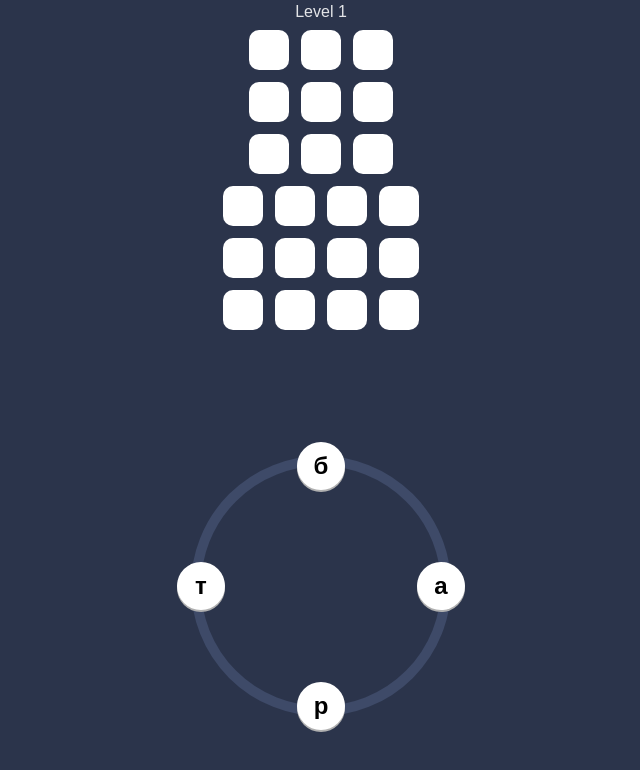
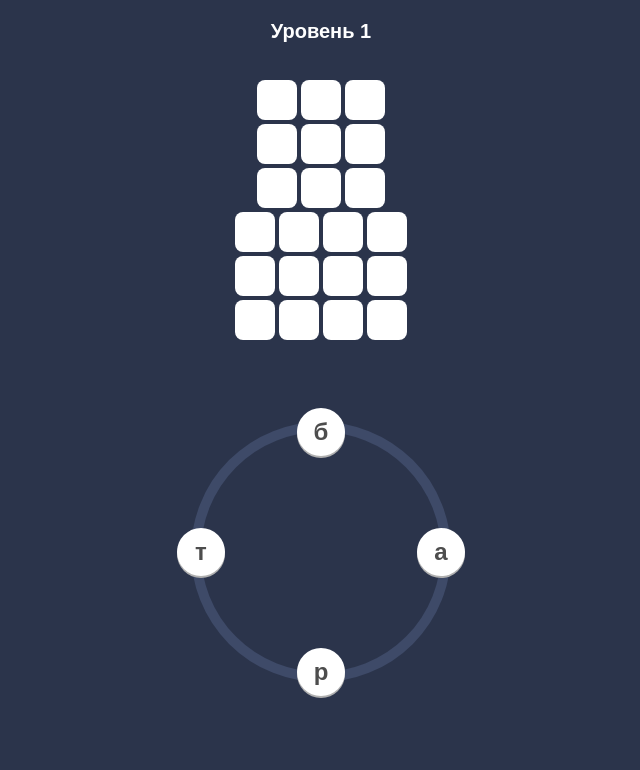
Before and after one commit to artsiom-kisialiou/word-guess-app, a Vue app: page / in a window 1280 px wide. Shown: the top 770 px of the page, without its empty margins (319-959 px from the left). Built offline with nearby package versions, Linux system fonts and the light colour scheme; a web font is replaced by a local one.

Commit message:
reworked circle input, fixed bugs

```diff
--- a/src/components/MainScreen.vue
+++ b/src/components/MainScreen.vue
@@ -1,5 +1,5 @@
 <template>
-  <div style="text-align: center">Level {{ props.levelNum }}</div>
+  <div class="level-title">Уровень {{ props.levelNum }}</div>
   <div class="main-container">
     <div class="words">
       <div
@@ -84,13 +84,16 @@ const findUniqueChars = () => {
 };
 
 const showWord = (word) => {
-  inputWord.value.push(word);
+  if (inputWord.value[inputWord.value.length - 1] == word) {
+    return;
+  } else {
+    inputWord.value.push(word);
+  }
 };
 
 const compareWord = () => {
   wordChars.value.find((word) => {
     if (word.chars.join("") === inputWord.value.join("")) {
-      console.log("find");
       word.guessed = true;
       return true;
     }
@@ -116,13 +119,21 @@ const checkProgress = () => {
     }
   });
   if (count === wordChars.value.length) {
-    console.log("win");
     emit("onVictory");
   }
 };
 </script>
 
 <style scoped>
+.level-title {
+  margin: 2vmin 0 4vmin;
+  font: "VAG World";
+  font-weight: 700;
+  font-size: 20px;
+  line-height: 30px;
+  color: #ffffff;
+  text-align: center;
+}
 .main-container {
   display: flex;
   flex-direction: column;
@@ -135,7 +146,7 @@ const checkProgress = () => {
 }
 
 .word-input {
-  height: 15vmin;
+  height: 10vmin;
 }
 
 .word-container {
@@ -149,13 +160,13 @@ const checkProgress = () => {
 .char-cell {
   background-color: #ffffff;
   text-align: center;
-  border-radius: 10px;
+  border-radius: 8px;
   font: "VAG World";
   font-weight: 700;
   font-size: 3vmin;
   width: 5vmin;
   height: 5vmin;
-  margin: 6px;
+  margin: 2px;
 }
 
 .char-cell-guessed {
@@ -172,5 +183,9 @@ const checkProgress = () => {
     width: 8vmin;
     height: 8vmin;
   }
+
+  .word-input {
+    height: 20vmin;
+  }
 }
 </style>
--- a/src/components/VictoryScreen.vue
+++ b/src/components/VictoryScreen.vue
@@ -66,4 +66,16 @@ const nextLevel = () => {
   box-shadow: none;
   transform: translateY(4px);
 }
+
+@media only screen and (max-width: 600px) {
+  .title {
+    margin-top: 40vmin;
+  }
+
+  .next-level {
+    width: 250px;
+    height: 70px;
+    font-size: 20px;
+  }
+}
 </style>
--- a/src/shared/CircleWord.vue
+++ b/src/shared/CircleWord.vue
@@ -1,14 +1,4 @@
 <template>
-  <div class="canvas-container">
-    <canvas
-      ref="drawContainer"
-      width="350"
-      height="350"
-      @pointerdown.left="startDraw"
-      @pointermove="draw"
-      style="position: absolute"
-    >
-    </canvas>
   <div
     class="circle"
     :style="`--total: ${props.characters.length}`"
@@ -18,17 +8,17 @@
       class="char-button"
       :class="char.hover"
       :style="`--i: ${idx}`"
-        @pointerdown="handleClick(char)"
-        @pointerenter="hover ? handleMove(char) : ''"
-        @pointerup="mouseOver"
+      @mousedown.left="handleClick(char)"
+      @mouseenter.left="hover ? handleMove(char) : ''"
+      @mouseup.left="actionOver"
+      @touchstart="handleClick(char)"
       @touchmove="handleTouch"
-        @touchcancel="mouseOver"
+      @touchend="actionOver"
     >
       <span>
         {{ char.value }}
       </span>
     </button>
-    </div>
   </div>
 </template>
 
@@ -37,10 +27,7 @@ import { ref, watch, onMounted } from "vue";
 
 const chars = ref([]);
 const hover = ref(false);
-const drawContainer = ref(null);
-const canvas = ref(null);
-const x = ref(null);
-const y = ref(null);
+
 const emit = defineEmits(["update:modelValue", "typeOver"]);
 const props = defineProps({
   characters: {
@@ -52,7 +39,6 @@ const props = defineProps({
 
 onMounted(() => {
   fillChars();
-  canvas.value = drawContainer.value.getContext("2d");
 });
 
 watch(props, () => {
@@ -68,33 +54,26 @@ const fillChars = () => {
   });
 };
 
-const handleTouch = ($event) => {
-  console.log($event);
+const handleTouch = (e) => {
+  const xPos = e.changedTouches[0].pageX;
+  const yPos = e.changedTouches[0].pageY;
+  const element = document.elementFromPoint(xPos, yPos);
+
+  if (element.classList.contains("char-button")) {
+    const idx = element.style.getPropertyValue("--i");
+    chars.value[idx].hover = "char-pressed";
+    emit("update:modelValue", chars.value[idx].value);
+  }
 };
 
-const mouseOver = (e) => {
-  // drawLine(x.value, y.value, e.offsetX, e.offsetY);
-
-  x.value = 0;
-  y.value = 0;
+const actionOver = () => {
   hover.value = false;
   chars.value.forEach((char) => {
     char.hover = "";
   });
   setTimeout(() => {
-    canvas.value.clearRect(
-      0,
-      0,
-      drawContainer.value.width,
-      drawContainer.value.height
-    );
     emit("typeOver");
   }, 500);
-};
-
-const startDraw = (e) => {
-  x.value = e.offsetX;
-  y.value = e.offsetY;
 };
 
 const handleMove = (char) => {
@@ -107,33 +86,9 @@ const handleClick = (char) => {
   char.hover = "char-pressed";
   emit("update:modelValue", char.value);
 };
-
-const drawLine = (x1, y1, x2, y2) => {
-  canvas.value.beginPath();
-  canvas.value.strokeStyle = "#ffffff";
-  canvas.value.lineWidth = 2;
-  canvas.value.moveTo(x1, y1);
-  canvas.value.lineTo(x2, y2);
-  canvas.value.stroke();
-  canvas.value.closePath();
-};
-
-const draw = (e) => {
-  if (hover.value) {
-    drawLine(x.value, y.value, e.offsetX, e.offsetY);
-    x.value = e.offsetX;
-    y.value = e.offsetY;
-  }
-};
 </script>
 
 <style scoped>
-.canvas-container {
-  position: relative;
-  display: flex;
-  align-items: center;
-  justify-content: center;
-}
 .circle {
   display: grid;
   grid-template-areas: "layer";
@@ -162,7 +117,7 @@ const draw = (e) => {
   place-items: center;
 
   background: #ffffff;
-  color: #000000;
+  color: #4d4d4d;
 
   --d: calc(var(--i) / var(--total));
 
--- a/src/style.css
+++ b/src/style.css
@@ -1,6 +1,5 @@
 html,
 body {
-  height: 100%;
   margin: 0;
   padding: 0;
 }
```
Lines whose indentation alone changed are shown as unchanged.
